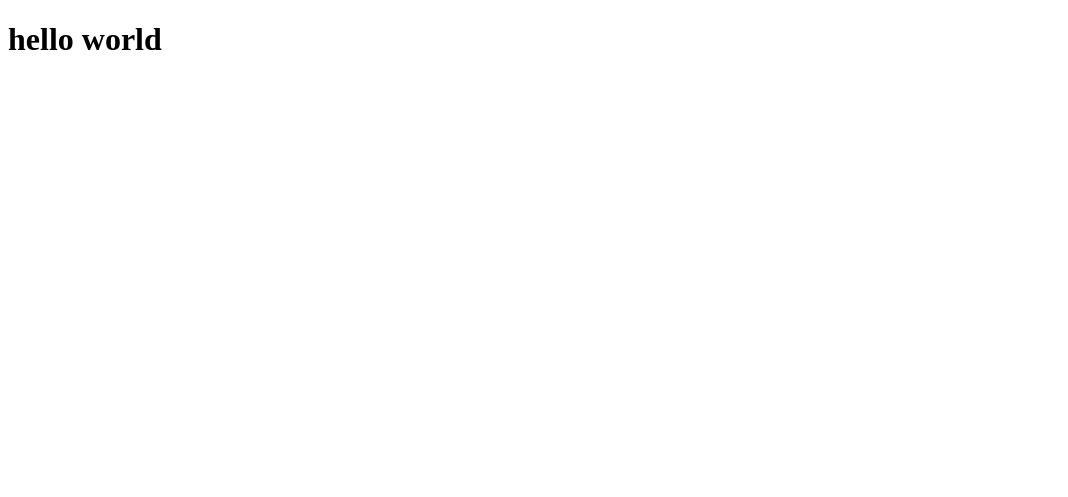
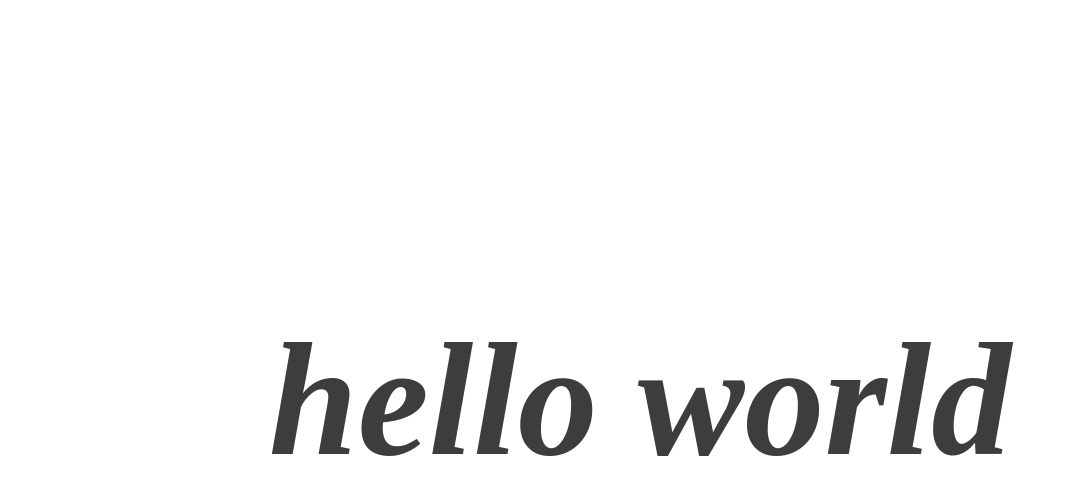
Before and after one commit to rajnishad24082003/github-assignment, a plain HTML site: page index.html in a window 1280 px wide. Shown: the whole page, without its empty margins (0-1068 px from the left). Drawn offline with Linux system fonts and the light colour scheme.

```diff
--- a/index.html
+++ b/index.html
@@ -7,7 +7,9 @@
     <link rel="stylesheet" href="./style.css" />
   </head>
   <body>
-    <h1>hello world</h1>
+    <div id="main">
+      <h1>hello world</h1>
+    </div>
     <script src="./script.js"></script>
   </body>
 </html>
--- a/script.js
+++ b/script.js
@@ -0,0 +1 @@
+//nothing
--- a/style.css
+++ b/style.css
@@ -0,0 +1,19 @@
+* {
+  margin: 0;
+  padding: 0;
+  box-sizing: border-box;
+}
+
+#main {
+  width: 100vw;
+  height: 100vh;
+  display: flex;
+  justify-content: center;
+  align-items: center;
+}
+
+#main h1 {
+  font-size: 10rem;
+  font-style: italic;
+  color: rgb(61, 61, 61);
+}
```
Also changed, not shown: dir2/log1.txt (added), 1 other file.
